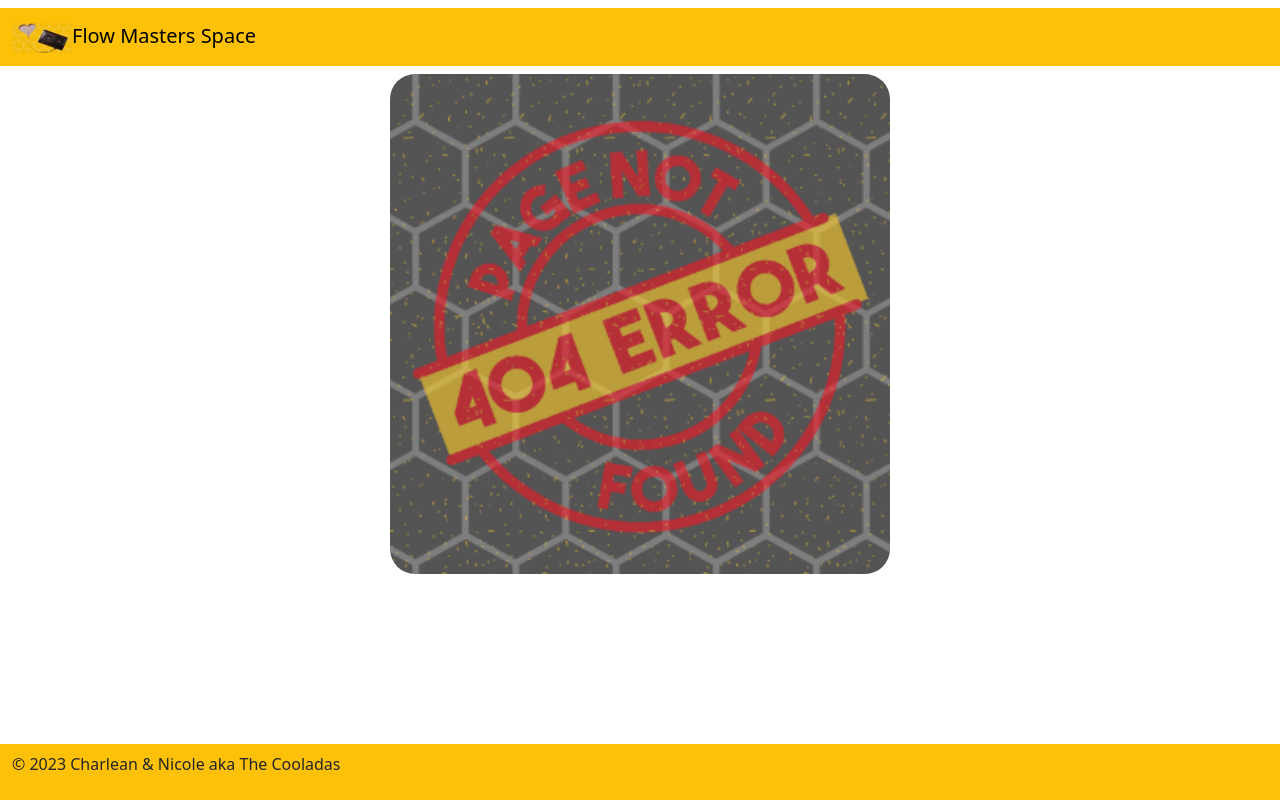
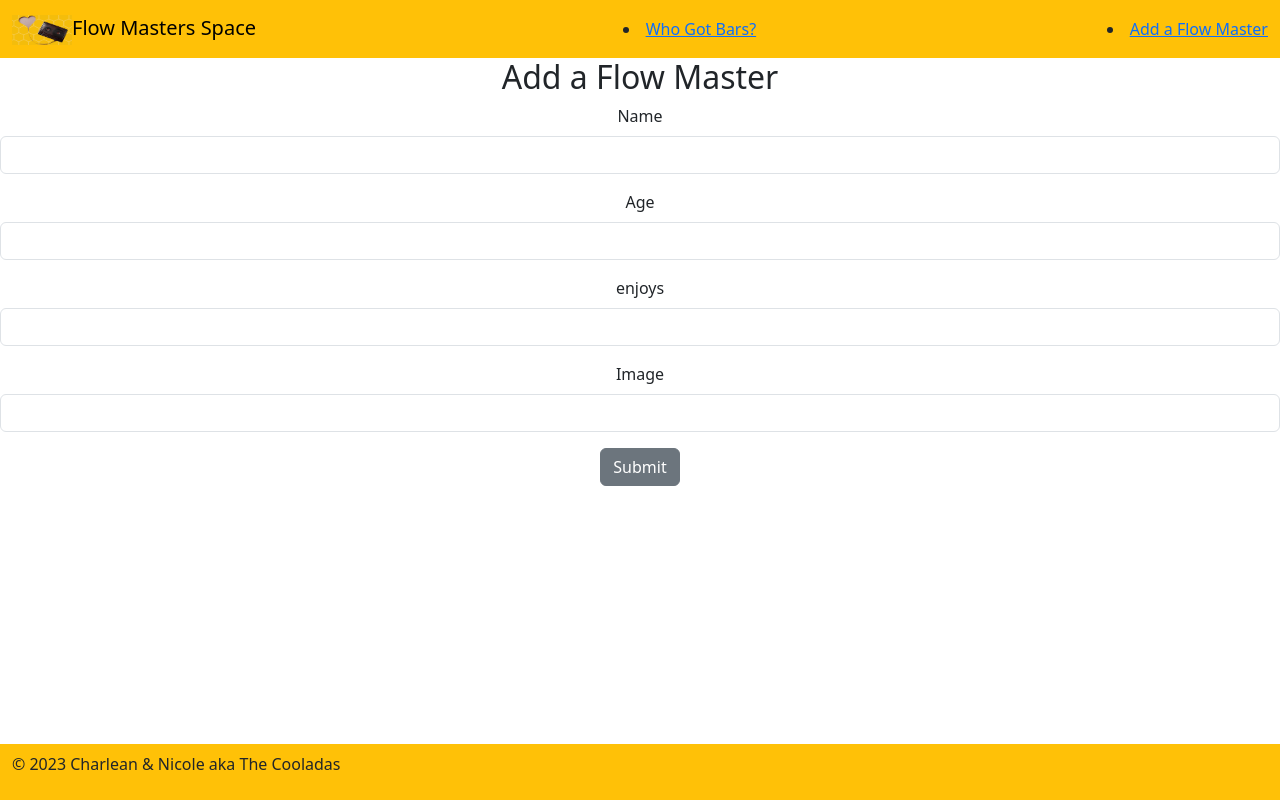
Before and after one commit to learn-academy-2023-foxtrot/cat-tinder-frontend-cooladas-instructors, a React (Create React App) app: page /rapperedit/1 in a window 1280 px wide. Built offline with nearby package versions, Linux system fonts and the light colour scheme; no server answers.

Commit message:
update fecth request, links to show/index/new/edit pages

```diff
--- a/src/App.js
+++ b/src/App.js
@@ -37,6 +37,22 @@ const App = () => {
       .catch((errors) => console.log("Rapper create error:", errors))
   }
 
+  const updateRapper = (editRapper, id) => {
+    fetch(`http://localhost:3000/flow_masters/${id}`, {
+      // converting an object to a string
+      body: JSON.stringify(editRapper),
+      // specify the info being sent in JSON and the info returning should be JSON
+      headers: {
+        "Content-Type": "application/json"
+      },
+      // HTTP verb so the correct endpoint is invoked on the server
+      method: "PATCH"
+    })
+    .then((response) => response.json())
+    .then(() => readRapper())
+    .catch((errors) => console.log("Rapper update errors:", errors))
+  }
+
   return (
     <>
       <Header />
@@ -45,7 +61,7 @@ const App = () => {
         <Route path="/rapperindex" element={<RapperIndex rappers={rappers} />} />
         <Route path="/rappershow/:id" element={<RapperShow rappers={rappers} />} />
         <Route path="/rappernew" element={<RapperNew createRapper={createRapper} />} />
-        <Route path="/rapperedit" element={<RapperEdit />} />
+        <Route path="/rapperedit/:id" element={<RapperEdit rappers={rappers} updateRapper={updateRapper} />} />
         <Route path="*" element={<NotFound />} />
       </Routes>
       <Footer />
--- a/src/components/Header.js
+++ b/src/components/Header.js
@@ -1,12 +1,13 @@
 import React from "react"
-import {Navbar, NavbarBrand} from "reactstrap"
+import { Navbar, NavbarBrand, Nav, NavItem } from "reactstrap"
+import { NavLink } from "react-router-dom"
 import headerImage from "../assets/header.png"
 
 const Header = () => {
   return (
     <>
       <Navbar
-        className="my-2"
+        className="me-auto"
         color="warning"
       >
         <NavbarBrand href="/">
@@ -20,6 +21,15 @@ const Header = () => {
             />
             Flow Masters Space
         </NavbarBrand>
+
+        <NavItem>
+          <NavLink to="/rapperindex/">Who Got Bars?</NavLink>
+        </NavItem>
+
+        <NavItem>
+          <NavLink to="/rappernew/">Add a Flow Master</NavLink>
+        </NavItem>
+
       </Navbar>
     </>
   )
--- a/src/pages/RapperEdit.js
+++ b/src/pages/RapperEdit.js
@@ -1,11 +1,89 @@
-import React from "react"
+import React, {useState} from "react"
+import { NavLink, useParams, useNavigate } from "react-router-dom"
+import { Form, FormGroup, Label, Input, Button } from "reactstrap"
 
-const RapperEdit = () => {
+const RapperEdit = ({rappers, updateRapper}) => {
+  const {id} = useParams()
+  let currentRapper = rappers?.find((rapper) => rapper.id === +id)
+
+  const [editRapper, setEditRapper] = useState({
+    name: currentRapper?.name,
+    age: currentRapper?.age,
+    enjoys: currentRapper?.enjoys,
+    image: currentRapper?.image
+  })
+
+
+  const handleChange = (e) => {
+    setEditRapper({...editRapper, [e.target.name]: e.target.value})
+  }
+
+  const navigate = useNavigate()
+
+  const handleSubmit = () => {
+    updateRapper(editRapper, currentRapper.id)
+    navigate("/rapperindex")
+  }
+
   return (
     <>
-      <h2>RapperEdit page</h2>
+      <h2>Add a Flow Master</h2>
+      <Form>
+        <FormGroup>
+          <Label for="name">
+            Name
+          </Label>
+          <Input
+            id="name"
+            name="name"
+            type="text"
+            onChange={handleChange}
+            value={editRapper.name}
+          />
+        </FormGroup>
+        <FormGroup>
+          <Label for="age">
+            Age
+          </Label>
+          <Input
+            id="age"
+            name="age"
+            type="number"
+            onChange={handleChange}
+            value={editRapper.age}
+          />
+        </FormGroup>
+        <FormGroup>
+          <Label for="enjoys">
+            enjoys
+          </Label>
+          <Input
+            id="enjoys"
+            name="enjoys"
+            type="text"
+            onChange={handleChange}
+            value={editRapper.enjoys}
+          />
+        </FormGroup>
+        <FormGroup>
+          <Label for="image">
+            Image
+          </Label>
+          <Input
+            id="image"
+            name="image"
+            type="url"
+            onChange={handleChange}
+            value={editRapper.image}
+          />
+        </FormGroup>
+        <Button name="submit" onClick={handleSubmit}>
+          Submit
+        </Button>
+      </Form>
     </>
   )
+
 }
 
 export default RapperEdit
--- a/src/pages/RapperShow.js
+++ b/src/pages/RapperShow.js
@@ -1,6 +1,6 @@
 import React from "react"
-import { useParams } from "react-router-dom"
-import { Card, CardBody, CardSubtitle, CardTitle, CardText } from "reactstrap"
+import { NavLink, useParams } from "react-router-dom"
+import { Button, Card, CardBody, CardSubtitle, CardTitle, CardText } from "reactstrap"
 
 const RapperShow = ({ rappers }) => {
   const { id } = useParams()
@@ -33,6 +33,11 @@ const RapperShow = ({ rappers }) => {
                 {currentRapper.enjoys}
               </CardText>
             </CardBody>
+            <NavLink to={`/rapperedit/${currentRapper.id}`}>
+              <Button name="submit">
+                Edit this Flow Master
+              </Button>
+            </NavLink>
           </Card>
         )}
       </main>
```
Also changed, not shown: src/pages/RapperNew.js (indentation only).
